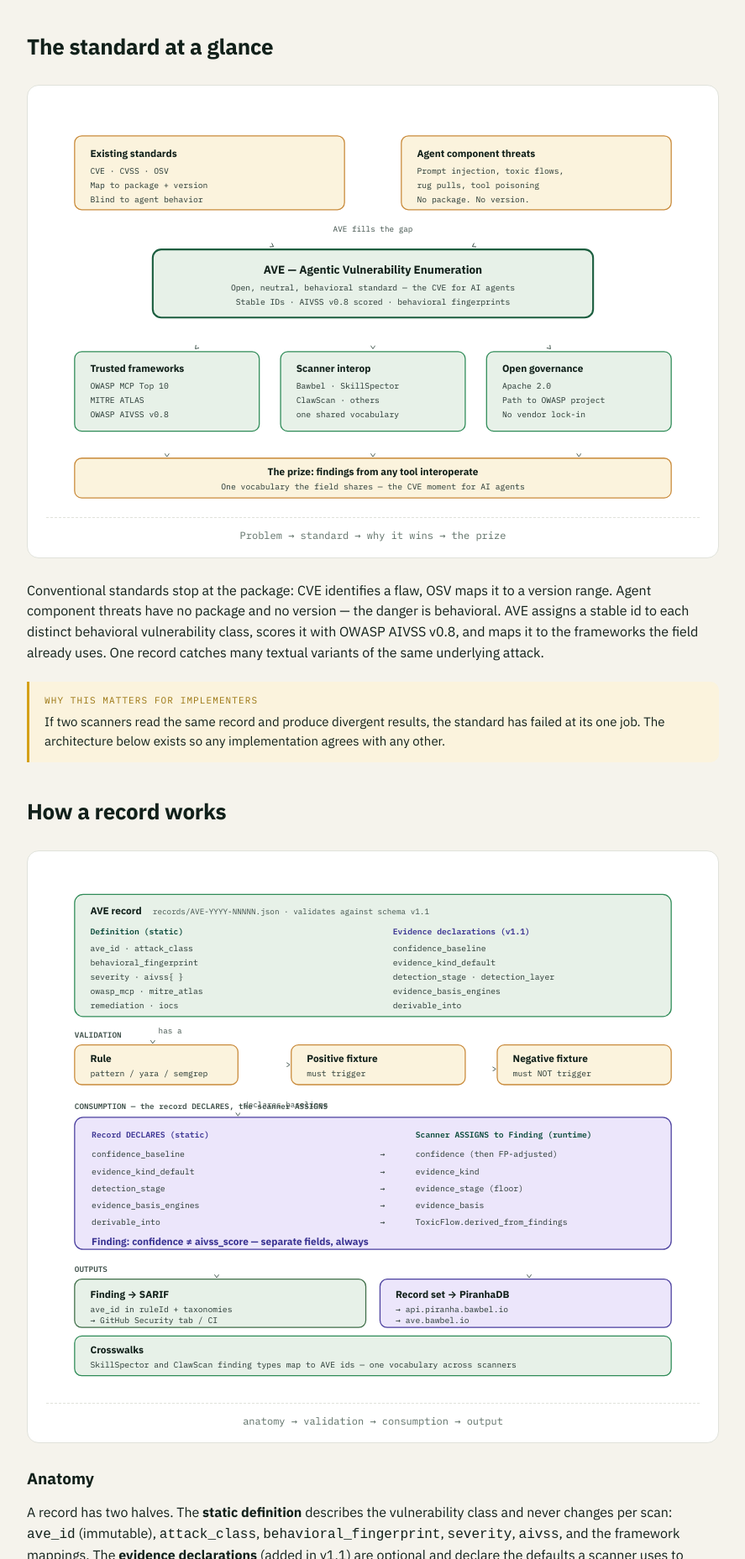
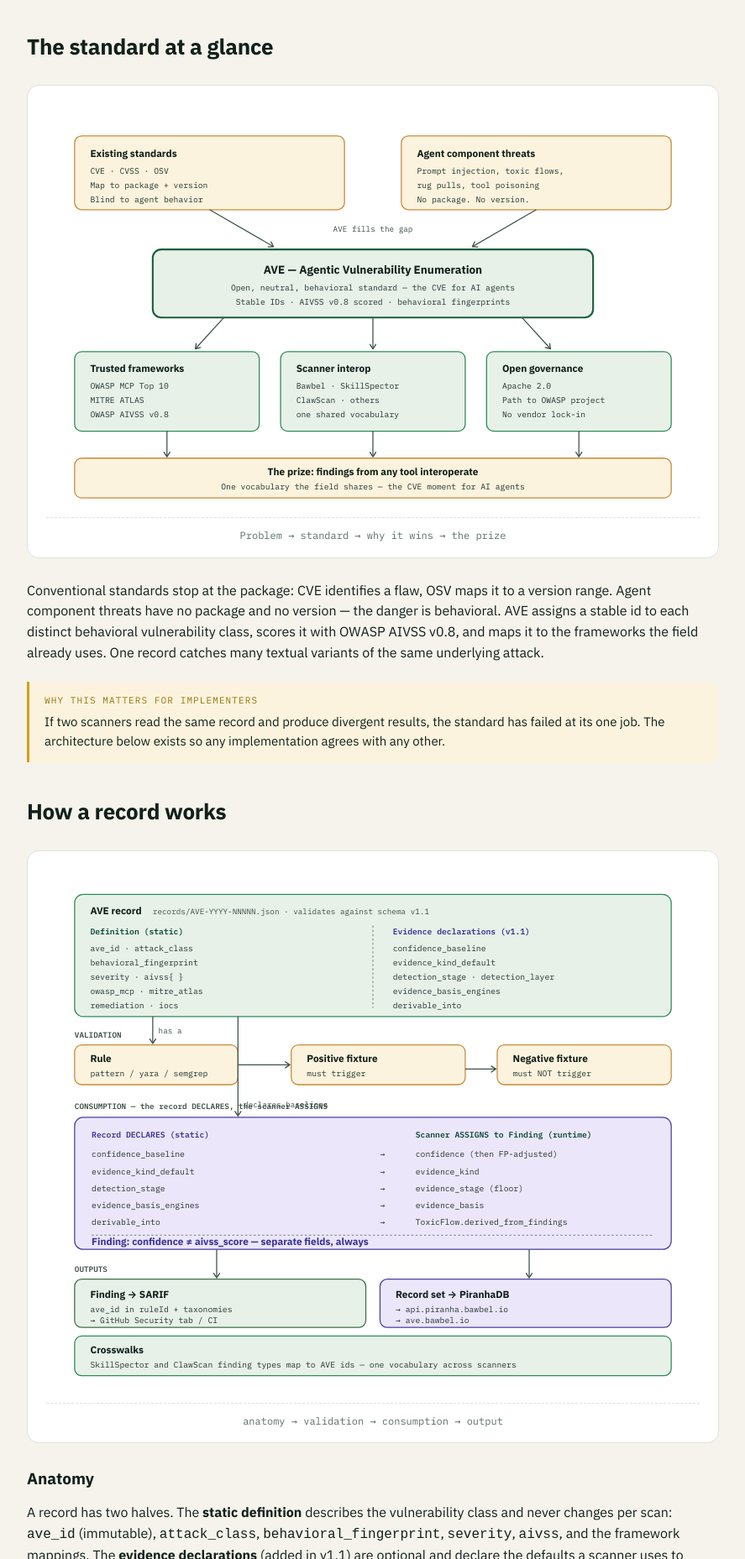
Before and after one commit to bawbel/ave-site, a website: page architecture.html in a window 1280 px wide. Shown: the part 469-2326 px from the top of the page at 84% size, without its empty margins (196-1083 px from the left). Drawn offline with nearby package versions, Linux system fonts and the light colour scheme.

Commit message:
fix: missing registry records and architecture

```diff
--- a/architecture.html
+++ b/architecture.html
@@ -125,8 +125,8 @@
         <text class="t-sub" x="522" y="134">No package. No version.</text>
 
         <text class="t-tiny" x="460" y="175" text-anchor="middle">AVE fills the gap</text>
-        <path class="edge" d="M230 144 L320 196" marker-end="url(#ar1)"/>
-        <path class="edge" d="M690 144 L600 196" marker-end="url(#ar1)"/>
+        <path class="edge" stroke="#3d524a" stroke-width="1.5" fill="none" d="M230 144 L320 196" marker-end="url(#ar1)"/>
+        <path class="edge" stroke="#3d524a" stroke-width="1.5" fill="none" d="M690 144 L600 196" marker-end="url(#ar1)"/>
 
         <!-- AVE hero -->
         <rect class="b-teal-h d-box" x="150" y="200" width="620" height="96" rx="12"/>
@@ -134,9 +134,9 @@
         <text class="t-sub" x="460" y="258" text-anchor="middle">Open, neutral, behavioral standard — the CVE for AI agents</text>
         <text class="t-sub" x="460" y="278" text-anchor="middle">Stable IDs · AIVSS v0.8 scored · behavioral fingerprints</text>
 
-        <path class="edge" d="M250 296 L210 340" marker-end="url(#ar1)"/>
-        <path class="edge" d="M460 296 L460 340" marker-end="url(#ar1)"/>
-        <path class="edge" d="M670 296 L710 340" marker-end="url(#ar1)"/>
+        <path class="edge" stroke="#3d524a" stroke-width="1.5" fill="none" d="M250 296 L210 340" marker-end="url(#ar1)"/>
+        <path class="edge" stroke="#3d524a" stroke-width="1.5" fill="none" d="M460 296 L460 340" marker-end="url(#ar1)"/>
+        <path class="edge" stroke="#3d524a" stroke-width="1.5" fill="none" d="M670 296 L710 340" marker-end="url(#ar1)"/>
 
         <!-- pillars -->
         <rect class="b-teal d-box" x="40" y="344" width="260" height="112" rx="10"/>
@@ -157,9 +157,9 @@
         <text class="t-sub" x="642" y="416">Path to OWASP project</text>
         <text class="t-sub" x="642" y="436">No vendor lock-in</text>
 
-        <path class="edge" d="M170 456 L170 492" marker-end="url(#ar1)"/>
-        <path class="edge" d="M460 456 L460 492" marker-end="url(#ar1)"/>
-        <path class="edge" d="M750 456 L750 492" marker-end="url(#ar1)"/>
+        <path class="edge" stroke="#3d524a" stroke-width="1.5" fill="none" d="M170 456 L170 492" marker-end="url(#ar1)"/>
+        <path class="edge" stroke="#3d524a" stroke-width="1.5" fill="none" d="M460 456 L460 492" marker-end="url(#ar1)"/>
+        <path class="edge" stroke="#3d524a" stroke-width="1.5" fill="none" d="M750 456 L750 492" marker-end="url(#ar1)"/>
 
         <!-- prize -->
         <rect class="b-amber d-box" x="40" y="494" width="840" height="56" rx="10"/>
@@ -189,7 +189,7 @@
         <rect class="b-teal d-box" x="40" y="30" width="840" height="172" rx="12"/>
         <text class="t-title" x="62" y="58">AVE record</text>
         <text class="t-tiny" x="150" y="58">records/AVE-YYYY-NNNNN.json · validates against schema v1.1</text>
-        <line x1="460" y1="74" x2="460" y2="190" class="edge-dash"/>
+        <line x1="460" y1="74" x2="460" y2="190" stroke="#5d6f66" stroke-width="1" stroke-dasharray="3 3"/>
         <text class="t-sub" x="62" y="86" style="font-weight:600;fill:#0a4a3a;">Definition (static)</text>
         <text class="t-sub" x="62" y="110">ave_id · attack_class</text>
         <text class="t-sub" x="62" y="130">behavioral_fingerprint</text>
@@ -214,10 +214,10 @@
         <rect class="b-gray d-box" x="635" y="242" width="245" height="56" rx="10"/>
         <text class="t-title" x="657" y="266">Negative fixture</text>
         <text class="t-sub" x="657" y="286">must NOT trigger</text>
-        <path class="edge" d="M150 202 L150 240" marker-end="url(#ar2)"/>
+        <path class="edge" stroke="#3d524a" stroke-width="1.5" fill="none" d="M150 202 L150 240" marker-end="url(#ar2)"/>
         <text class="t-tiny" x="158" y="226">has a</text>
-        <path class="edge" d="M270 270 L343 270" marker-end="url(#ar2)"/>
-        <path class="edge" d="M590 276 L633 276" marker-end="url(#ar2)"/>
+        <path class="edge" stroke="#3d524a" stroke-width="1.5" fill="none" d="M270 270 L343 270" marker-end="url(#ar2)"/>
+        <path class="edge" stroke="#3d524a" stroke-width="1.5" fill="none" d="M590 276 L633 276" marker-end="url(#ar2)"/>
 
         <!-- consumption -->
         <text class="t-tiny" x="40" y="332" style="font-weight:600;">CONSUMPTION — the record DECLARES, the scanner ASSIGNS</text>
@@ -229,9 +229,9 @@
         <text class="t-sub" x="64" y="448">detection_stage</text><text class="t-sub" x="470" y="448">→</text><text class="t-sub" x="520" y="448">evidence_stage (floor)</text>
         <text class="t-sub" x="64" y="472">evidence_basis_engines</text><text class="t-sub" x="470" y="472">→</text><text class="t-sub" x="520" y="472">evidence_basis</text>
         <text class="t-sub" x="64" y="496">derivable_into</text><text class="t-sub" x="470" y="496">→</text><text class="t-sub" x="520" y="496">ToxicFlow.derived_from_findings</text>
-        <line x1="64" y1="510" x2="856" y2="510" class="edge-dash"/>
+        <line x1="64" y1="510" x2="856" y2="510" stroke="#5d6f66" stroke-width="1" stroke-dasharray="3 3"/>
         <text class="t-title" x="64" y="524" style="fill:#3a3392;">Finding: confidence ≠ aivss_score — separate fields, always</text>
-        <path class="edge" d="M270 202 L270 342" marker-end="url(#ar2)"/>
+        <path class="edge" stroke="#3d524a" stroke-width="1.5" fill="none" d="M270 202 L270 342" marker-end="url(#ar2)"/>
         <text class="t-tiny" x="278" y="330">declares baselines</text>
 
         <!-- outputs -->
@@ -247,8 +247,8 @@
         <rect class="b-teal d-box" x="40" y="652" width="840" height="56" rx="10"/>
         <text class="t-title" x="62" y="676">Crosswalks</text>
         <text class="t-sub" x="62" y="696">SkillSpector and ClawScan finding types map to AVE ids — one vocabulary across scanners</text>
-        <path class="edge" d="M240 530 L240 570" marker-end="url(#ar2)"/>
-        <path class="edge" d="M680 530 L680 570" marker-end="url(#ar2)"/>
+        <path class="edge" stroke="#3d524a" stroke-width="1.5" fill="none" d="M240 530 L240 570" marker-end="url(#ar2)"/>
+        <path class="edge" stroke="#3d524a" stroke-width="1.5" fill="none" d="M680 530 L680 570" marker-end="url(#ar2)"/>
       </svg>
       <figcaption>anatomy → validation → consumption → output</figcaption>
     </figure>
--- a/package.json
+++ b/package.json
@@ -6,7 +6,7 @@
   "scripts": {
     "build": "node scripts/build-records.js",
     "build:drafts": "node scripts/build-records.js --include-drafts",
-    "build:local": "node scripts/build-records.js --records-dir ../ave/records",
+    "build:local": "node scripts/build-records.js --records-dir ../bawbel/ave/records",
     "build:dry": "node scripts/build-records.js --dry-run",
     "validate": "node scripts/build-records.js --dry-run"
   },
```
Also changed, not shown: registry.html (+31 -1 lines), scripts/build-records.js (+9 -5 lines), CHANGELOG.md (added), README.md, apple-touch-icon.png, ave-favicon.svg, favicon.ico.
